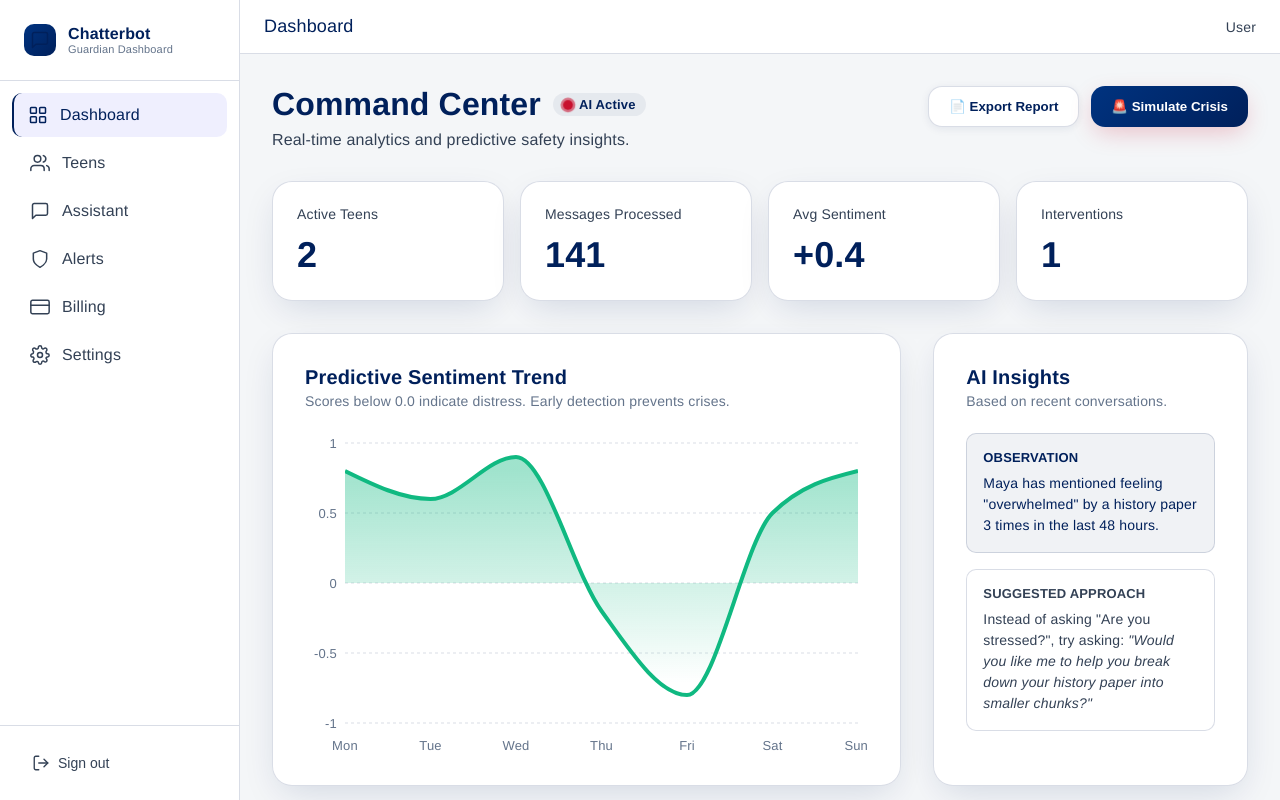
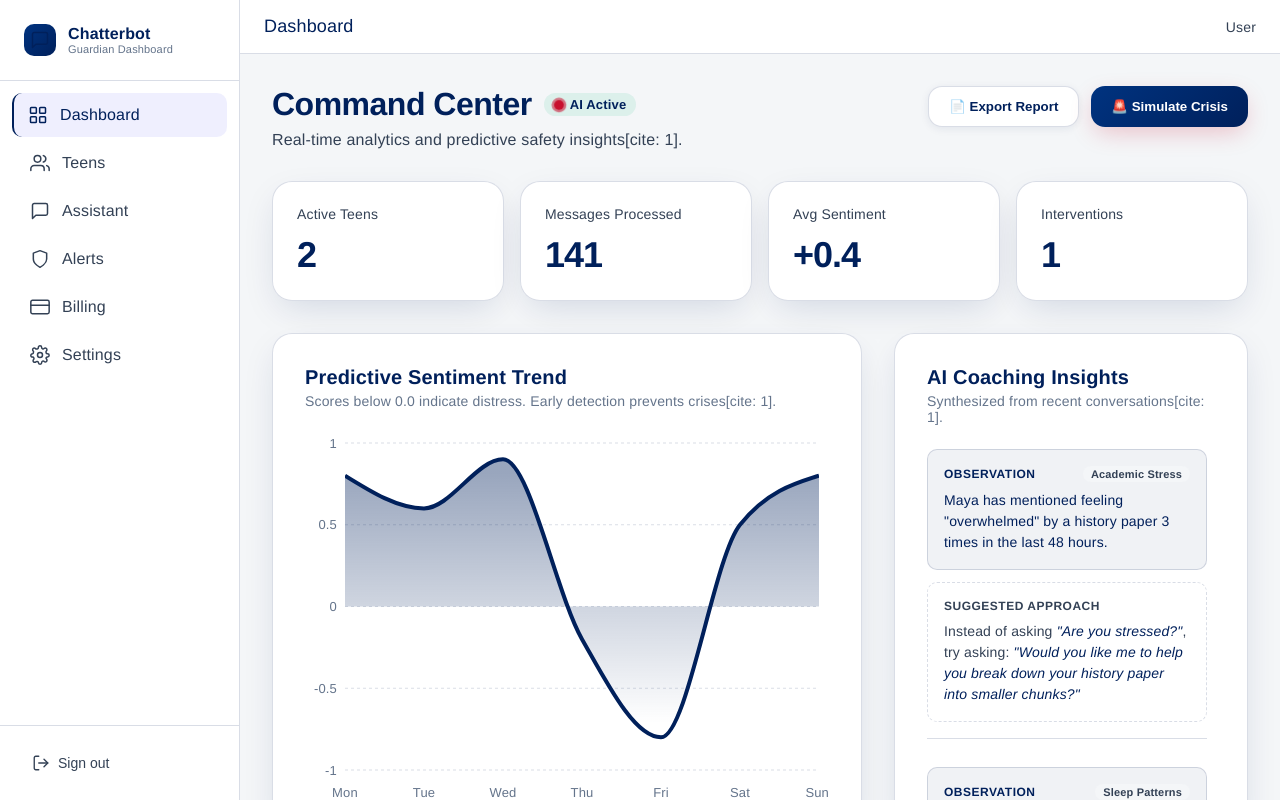
Before and after one commit to aachatte/chatterbot, a React (Vite) app in the folder chatterbot-frontend/: page /dashboard in a window 1280 px wide. Both pictures are taken after typing "name@example.com", "Sample123" into the empty fields and a click on the button "Sign in". Built offline with nearby package versions, Linux system fonts and the light colour scheme; no server answers.

Commit message:
Update Dashboard.jsx

```diff
--- a/chatterbot-frontend/src/pages/Dashboard.jsx
+++ b/chatterbot-frontend/src/pages/Dashboard.jsx
@@ -9,6 +9,28 @@ const weeklyData = [
   { day: 'Fri', mood: -0.8, messages: 5 },
   { day: 'Sat', mood: 0.5, messages: 28 },
   { day: 'Sun', mood: 0.8, messages: 20 },
+];
+
+// Expanded AI Insights Data
+const aiInsights = [
+  {
+    id: 1,
+    category: "Academic Stress",
+    observation: 'Maya has mentioned feeling "overwhelmed" by a history paper 3 times in the last 48 hours.',
+    suggestion: 'Instead of asking "Are you stressed?", try asking: "Would you like me to help you break down your history paper into smaller chunks?"'
+  },
+  {
+    id: 2,
+    category: "Sleep Patterns",
+    observation: 'Texting patterns indicate Maya is frequently active and responding to messages past 1:30 AM on weeknights.',
+    suggestion: 'Consider establishing a "devices in the kitchen by 10 PM" family routine, framing it around wellness rather than punishment.'
+  },
+  {
+    id: 3,
+    category: "Social Dynamics",
+    observation: 'Maya used language indicating frustration with her peer group (e.g., "being weird", "icing me out").',
+    suggestion: 'Validate her feelings first. Try saying: "Friend drama is really exhausting. Do you want advice, or do you just want to vent?"'
+  }
 ];
 
 export default function Dashboard() {
@@ -25,10 +47,13 @@ export default function Dashboard() {
 
   return (
     <div style={{ maxWidth: 1100, margin: '0 auto', paddingBottom: 40 }}>
+
       <style>{`
         .dashboard-header { display: flex; justify-content: space-between; align-items: flex-start; margin-bottom: var(--cb-space-6); }
         .dashboard-buttons { display: flex; gap: 12px; }
-        .dashboard-grid { display: grid; grid-template-columns: 2fr 1fr; gap: var(--cb-space-6); }
+        .dashboard-grid { display: grid; grid-template-columns: 2fr 1.2fr; gap: var(--cb-space-6); }
+        .insight-scroll::-webkit-scrollbar { width: 6px; }
+        .insight-scroll::-webkit-scrollbar-thumb { background: var(--cb-border); border-radius: 10px; }
         @media (max-width: 900px) {
           .dashboard-grid { grid-template-columns: 1fr; }
           .dashboard-header { flex-direction: column; gap: 20px; }
@@ -40,12 +65,12 @@ export default function Dashboard() {
       <div className="dashboard-header">
         <div>
           <div style={{ display: 'flex', alignItems: 'center', gap: 12, marginBottom: 8, flexWrap: 'wrap' }}>
-            <h1 style={{ fontSize: 32, fontWeight: 700, margin: 0 }}>Command Center</h1>
-            <div style={{ display: 'flex', alignItems: 'center', gap: 6, background: 'var(--cb-bg-muted)', color: 'var(--cb-success)', padding: '4px 10px', borderRadius: 20, fontSize: 13, fontWeight: 600 }}>
+            <h1 style={{ fontSize: 32, fontWeight: 700, margin: 0, letterSpacing: '-0.5px' }}>Command Center</h1>
+            <div style={{ display: 'flex', alignItems: 'center', gap: 6, background: 'rgba(16, 185, 129, 0.1)', color: 'var(--cb-success)', padding: '4px 10px', borderRadius: 20, fontSize: 13, fontWeight: 600 }}>
               <div className="pulse-dot"></div> AI Active
             </div>
           </div>
-          <p style={{ color: 'var(--cb-text-secondary)', fontSize: 16 }}>Real-time analytics and predictive safety insights.</p>
+          <p style={{ color: 'var(--cb-text-secondary)', fontSize: 16 }}>Real-time analytics and predictive safety insights[cite: 1].</p>
         </div>
 
         <div className="dashboard-buttons no-print">
@@ -59,13 +84,14 @@ export default function Dashboard() {
       </div>
 
       {showDemoAlert && (
-        <div className="glass-card" style={{ background: 'rgba(225, 29, 72, 0.1)', borderLeft: '6px solid var(--cb-danger)', marginBottom: 'var(--cb-space-6)', display: 'flex', justifyContent: 'space-between', alignItems: 'center' }}>
+        <div className="glass-card" style={{ background: 'rgba(254, 242, 242, 0.9)', borderLeft: '6px solid var(--cb-danger)', marginBottom: 'var(--cb-space-6)', display: 'flex', justifyContent: 'space-between', alignItems: 'center' }}>
           <div>
-            <h3 style={{ color: 'var(--cb-danger)', margin: 0, fontSize: 20, display: 'flex', alignItems: 'center', gap: 8, fontWeight: 700 }}>
+            <h3 style={{ color: '#991B1B', margin: 0, fontSize: 20, display: 'flex', alignItems: 'center', gap: 8, fontWeight: 700 }}>
               ⚠️ Emergency Alert: Self-Harm Keyword Detected
             </h3>
-            <p style={{ color: 'var(--cb-text-primary)', margin: '8px 0 0 0', fontSize: 16 }}>
-              <strong>Maya (16)</strong> used high-risk language indicating severe distress in a recent text. An automatic SMS has been sent to the parent, and 988 resources were provided.
+            <p style={{ color: '#7F1D1D', margin: '8px 0 0 0', fontSize: 16 }}>
+              <strong>Maya (16)</strong> used high-risk language indicating severe distress in a recent text.
+              An automatic SMS has been sent to the parent, and 988 resources were provided to the teen[cite: 1].
             </p>
           </div>
         </div>
@@ -80,44 +106,67 @@ export default function Dashboard() {
         ].map(stat => (
           <div key={stat.label} className="glass-card" style={{ padding: '24px' }}>
             <div style={{ fontSize: 14, color: 'var(--cb-text-secondary)', marginBottom: 12, fontWeight: 500 }}>{stat.label}</div>
-            <div style={{ fontSize: 36, fontWeight: 700, color: stat.color }}>{stat.value}</div>
+            <div style={{ fontSize: 36, fontWeight: 700, color: stat.color, letterSpacing: '-1px' }}>{stat.value}</div>
           </div>
         ))}
       </div>
 
       <div className="dashboard-grid">
-        <div className="glass-card" style={{ minWidth: 0 }}>
+        {/* GRAPH */}
+        <div className="glass-card" style={{ minWidth: 0, display: 'flex', flexDirection: 'column' }}>
           <h2 style={{ fontSize: 20, fontWeight: 600, marginBottom: '4px' }}>Predictive Sentiment Trend</h2>
-          <p style={{ fontSize: 14, color: 'var(--cb-text-tertiary)', marginBottom: 'var(--cb-space-5)' }}>Scores below 0.0 indicate distress. Early detection prevents crises.</p>
-          <div style={{ height: 320, width: '100%', minWidth: 0 }}>
+          <p style={{ fontSize: 14, color: 'var(--cb-text-tertiary)', marginBottom: 'var(--cb-space-5)' }}>
+            Scores below 0.0 indicate distress. Early detection prevents crises[cite: 1].
+          </p>
+          <div style={{ flex: 1, minHeight: 320, width: '100%', minWidth: 0 }}>
             <ResponsiveContainer width="100%" height="100%">
               <AreaChart data={weeklyData} margin={{ top: 10, right: 10, left: -20, bottom: 0 }}>
                 <defs>
                   <linearGradient id="colorMood" x1="0" y1="0" x2="0" y2="1">
-                    <stop offset="5%" stopColor="#10b981" stopOpacity={0.4}/>
-                    <stop offset="95%" stopColor="#10b981" stopOpacity={0}/>
+                    <stop offset="5%" stopColor="var(--cb-primary)" stopOpacity={0.4}/>
+                    <stop offset="95%" stopColor="var(--cb-primary)" stopOpacity={0}/>
                   </linearGradient>
                 </defs>
                 <CartesianGrid strokeDasharray="3 3" vertical={false} stroke="var(--cb-border)" />
                 <XAxis dataKey="day" axisLine={false} tickLine={false} tick={{ fontSize: 13, fill: 'var(--cb-text-tertiary)', fontWeight: 500 }} dy={10} />
                 <YAxis domain={[-1, 1]} axisLine={false} tickLine={false} tick={{ fontSize: 13, fill: 'var(--cb-text-tertiary)' }} />
                 <Tooltip contentStyle={{ borderRadius: '12px', border: 'none', background: 'var(--cb-bg-elevated)', color: 'var(--cb-text-primary)', boxShadow: 'var(--cb-shadow-lg)' }} labelStyle={{ fontWeight: 'bold' }} />
-                <Area type="monotone" dataKey="mood" stroke="#10b981" strokeWidth={4} fillOpacity={1} fill="url(#colorMood)" />
+                <Area type="monotone" dataKey="mood" stroke="var(--cb-primary)" strokeWidth={4} fillOpacity={1} fill="url(#colorMood)" />
               </AreaChart>
             </ResponsiveContainer>
           </div>
         </div>
 
-        <div className="glass-card" style={{ display: 'flex', flexDirection: 'column' }}>
-          <h2 style={{ fontSize: 20, fontWeight: 600, marginBottom: '4px' }}>AI Insights</h2>
-          <p style={{ fontSize: 14, color: 'var(--cb-text-tertiary)', marginBottom: 'var(--cb-space-5)' }}>Based on recent conversations.</p>
-          <div style={{ background: 'var(--cb-bg-muted)', border: '1px solid var(--cb-border)', padding: 16, borderRadius: 'var(--cb-radius-md)', marginBottom: 16 }}>
-            <div style={{ fontSize: 13, fontWeight: 700, color: 'var(--cb-primary)', marginBottom: 8, textTransform: 'uppercase' }}>Observation</div>
-            <p style={{ fontSize: 14, color: 'var(--cb-text-primary)', lineHeight: 1.5 }}>Maya has mentioned feeling "overwhelmed" by a history paper 3 times in the last 48 hours.</p>
-          </div>
-          <div style={{ background: 'var(--cb-bg-elevated)', border: '1px solid var(--cb-border)', padding: 16, borderRadius: 'var(--cb-radius-md)' }}>
-            <div style={{ fontSize: 13, fontWeight: 700, color: 'var(--cb-text-secondary)', marginBottom: 8, textTransform: 'uppercase' }}>Suggested Approach</div>
-            <p style={{ fontSize: 14, color: 'var(--cb-text-secondary)', lineHeight: 1.5 }}>Instead of asking "Are you stressed?", try asking: <em>"Would you like me to help you break down your history paper into smaller chunks?"</em></p>
+        {/* EXPANDED AI INSIGHTS */}
+        <div className="glass-card" style={{ display: 'flex', flexDirection: 'column', maxHeight: 500 }}>
+          <h2 style={{ fontSize: 20, fontWeight: 600, marginBottom: '4px' }}>AI Coaching Insights</h2>
+          <p style={{ fontSize: 14, color: 'var(--cb-text-tertiary)', marginBottom: 'var(--cb-space-5)' }}>Synthesized from recent conversations[cite: 1].</p>
+
+          <div className="insight-scroll" style={{ overflowY: 'auto', display: 'flex', flexDirection: 'column', gap: 'var(--cb-space-5)', paddingRight: '8px' }}>
+            {aiInsights.map((insight) => (
+              <div key={insight.id} style={{ display: 'flex', flexDirection: 'column', gap: 12 }}>
+
+                {/* Observation Block */}
+                <div style={{ background: 'var(--cb-bg-muted)', border: '1px solid var(--cb-border)', padding: 16, borderRadius: 'var(--cb-radius-md)' }}>
+                  <div style={{ display: 'flex', justifyContent: 'space-between', alignItems: 'center', marginBottom: 8 }}>
+                    <div style={{ fontSize: 12, fontWeight: 700, color: 'var(--cb-primary)', textTransform: 'uppercase', letterSpacing: '0.5px' }}>Observation</div>
+                    <div style={{ fontSize: 11, fontWeight: 600, background: 'var(--cb-bg)', padding: '2px 8px', borderRadius: 12, color: 'var(--cb-text-secondary)' }}>{insight.category}</div>
+                  </div>
+                  <p style={{ fontSize: 14, color: 'var(--cb-text-primary)', lineHeight: 1.5 }}>{insight.observation}</p>
+                </div>
+
+                {/* Suggestion Block */}
+                <div style={{ background: 'var(--cb-bg-elevated)', border: '1px dashed var(--cb-border)', padding: 16, borderRadius: 'var(--cb-radius-md)' }}>
+                  <div style={{ fontSize: 12, fontWeight: 700, color: 'var(--cb-text-secondary)', marginBottom: 8, textTransform: 'uppercase', letterSpacing: '0.5px' }}>Suggested Approach</div>
+                  <p style={{ fontSize: 14, color: 'var(--cb-text-secondary)', lineHeight: 1.5 }}>
+                    {insight.suggestion.split('"').map((text, i) => i % 2 !== 0 ? <em key={i} style={{ color: 'var(--cb-text-primary)', fontWeight: 500 }}>"{text}"</em> : text )}
+                  </p>
+                </div>
+
+                {/* Divider between items except last */}
+                {insight.id !== aiInsights.length && <hr style={{ border: 'none', borderTop: '1px solid var(--cb-border)', margin: '4px 0' }} />}
+              </div>
+            ))}
           </div>
         </div>
       </div>
```
